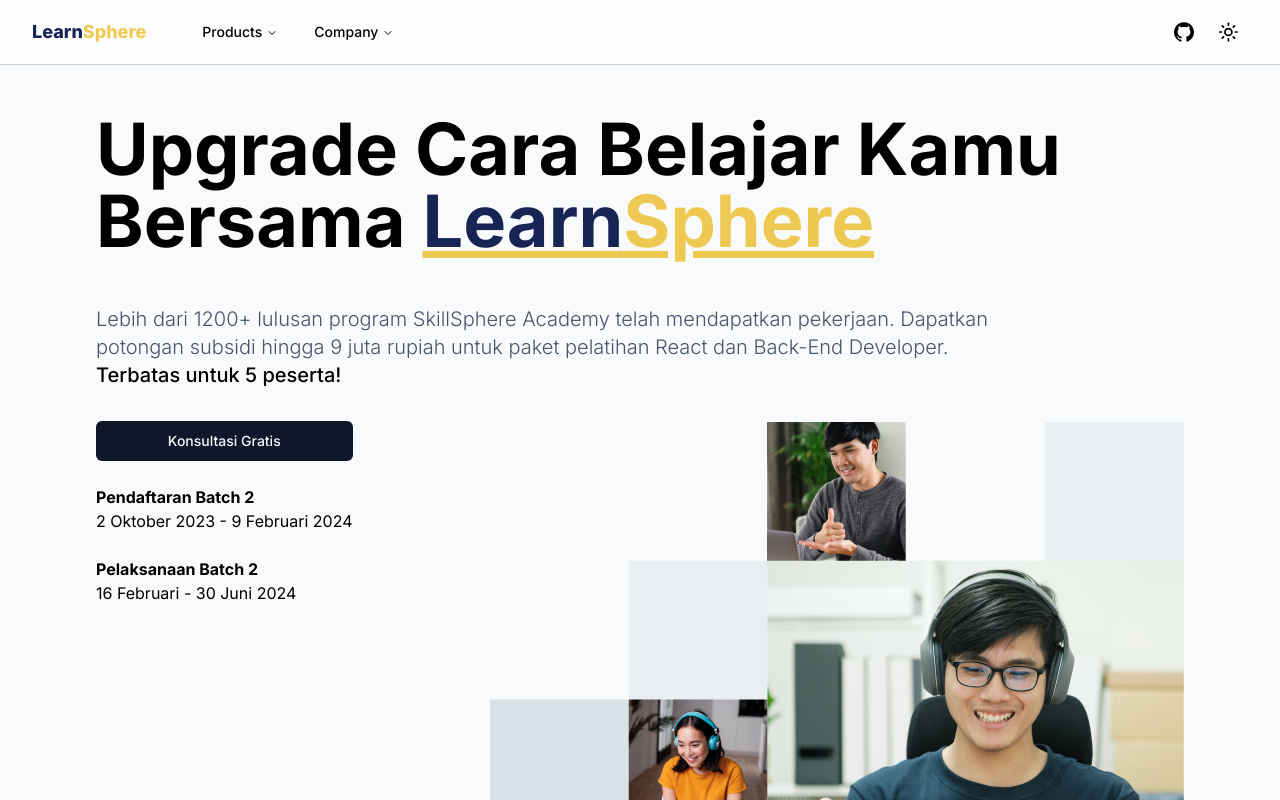
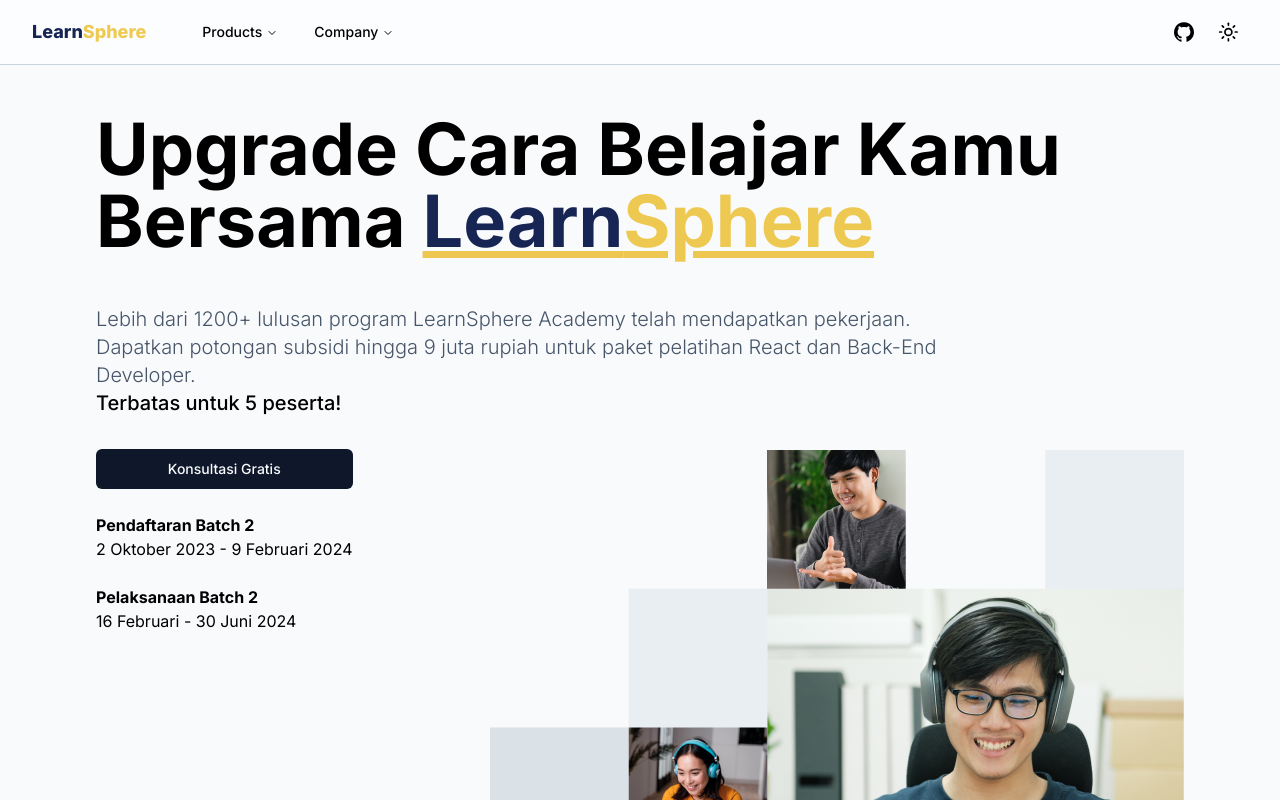
Before and after one commit to rayhansoe/learn-sphere, a Next.js app: page / in a window 1280 px wide. Shown: the top 800 px of the page. Built offline with nearby package versions, Linux system fonts and the light colour scheme.

Commit message:
fix: rename SkillSphere Academy to LearnSphere Academy

```diff
--- a/src/components/pages/home/hero.tsx
+++ b/src/components/pages/home/hero.tsx
@@ -17,7 +17,7 @@
 							</span>
 						</h1>
 						<p className="text-base font-light text-slate-600 dark:text-slate-300 md:text-lg lg:text-xl lg:max-w-4xl">
-							Lebih dari 1200+ lulusan program SkillSphere Academy telah mendapatkan
+							Lebih dari 1200+ lulusan program LearnSphere Academy telah mendapatkan
 							pekerjaan. Dapatkan potongan subsidi hingga 9 juta rupiah untuk paket
 							pelatihan React dan Back-End Developer.
 							<br />{" "}
```
